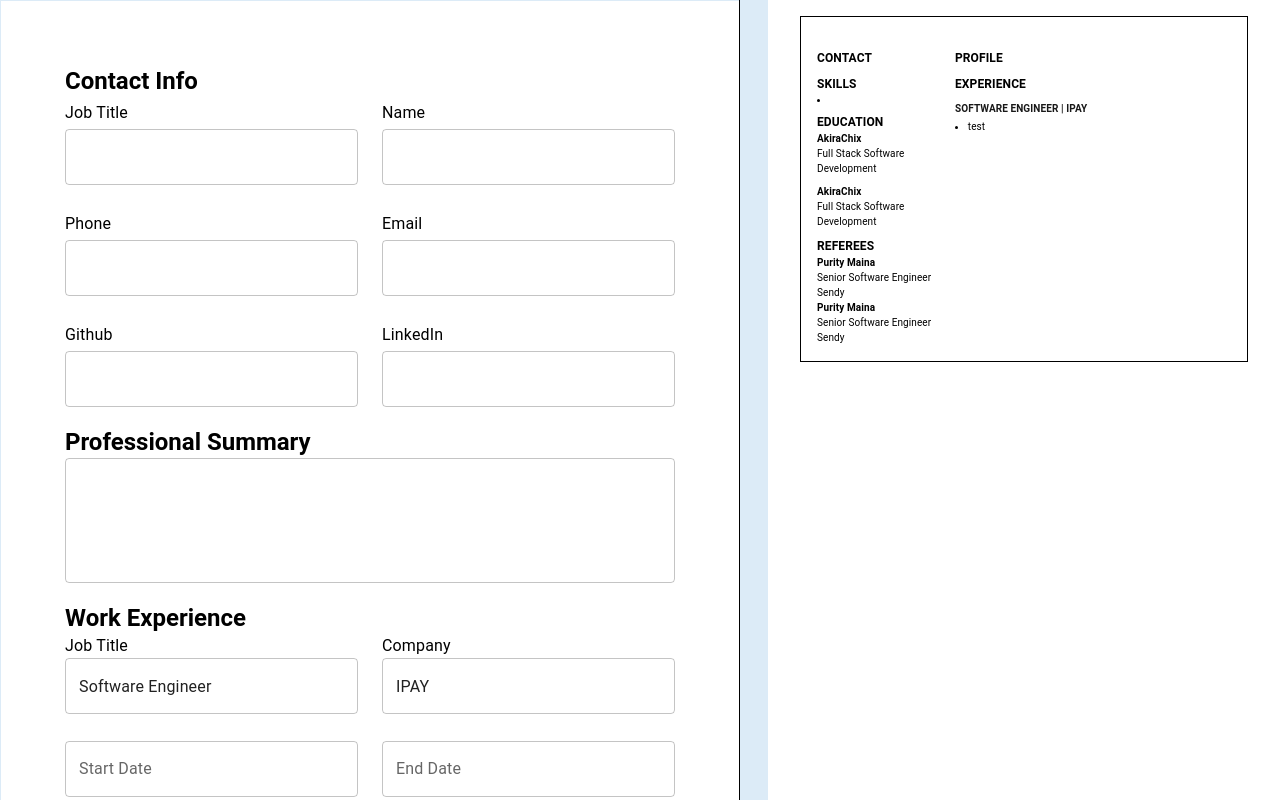
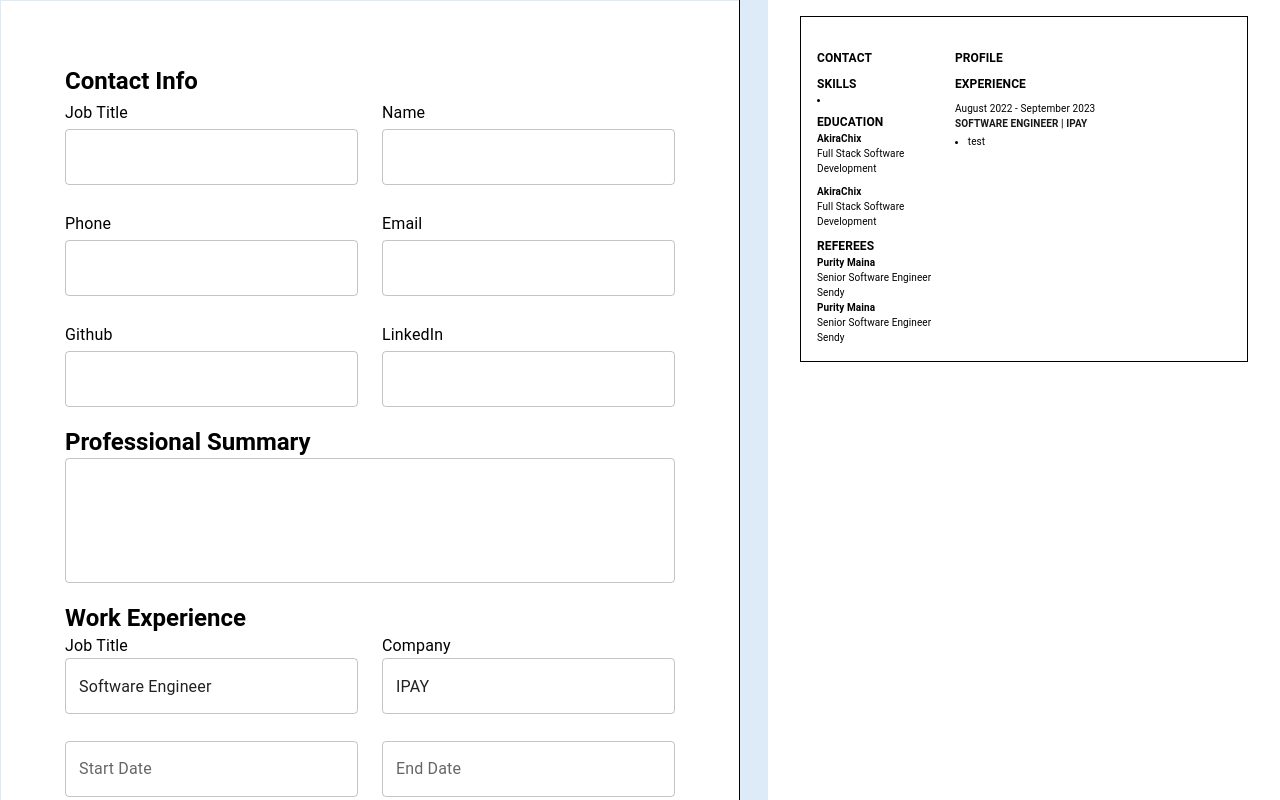
Before and after one commit to Shirley-April/Resume-Builder, a Next.js app: page /create-resume in a window 1280 px wide. Shown: the top 800 px of the page. Built offline with nearby package versions, Linux system fonts and the light colour scheme.

Commit message:
adding a new experience live preview

```diff
--- a/Atoms/Resume/index.jsx
+++ b/Atoms/Resume/index.jsx
@@ -10,6 +10,8 @@ import {
 import { data } from "./data";
 
 import { useRouter } from "next/router";
+
+import dayjs from "dayjs";
 
 const Resume = ({ resume }) => {
   const router = useRouter();
@@ -183,7 +185,12 @@ const Resume = ({ resume }) => {
               {/* NEW EXPERIENCE */}
               {router.pathname === "/create-resume" && (
                 <Stack>
-                  {resume.newExperience.jobTitle !== "" && (
+                  {(resume.newExperience.jobTitle !== "" ||
+                    resume.newExperience.company) && (
+                    <Box>
+                      <Typography sx={{ fontSize: 10 }}>
+                        {dayjs(resume.newExperience.startDate).format("MMMM YYYY")} - {dayjs(resume.newExperience.endDate).format("MMMM YYYY")}
+                      </Typography>
                       <Typography
                         sx={{
                           fontSize: 10,
@@ -195,6 +202,7 @@ const Resume = ({ resume }) => {
                         {resume.newExperience.jobTitle} |{" "}
                         {resume.newExperience.company}
                       </Typography>
+                    </Box>
                   )}
 
                   {resume.newExperience.description !== "" && (
```
Lines whose indentation alone changed are shown as unchanged.
